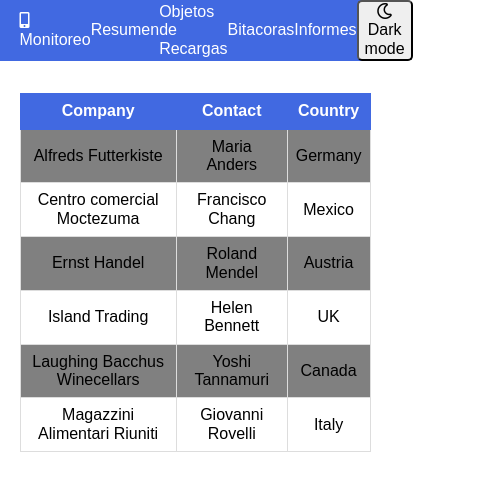
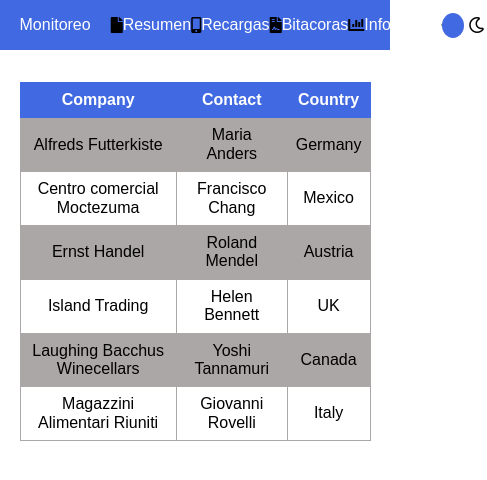
Before and after one commit to Mosquiscript/Pruebascodesandbox, a website built with Parcel: page index.html in a window 390 px wide. Shown: the whole page, 487 px wide, since content can reach past the window. Built offline with nearby package versions, Linux system fonts and the light colour scheme.

Commit message:
agrege modo nocturno a

```diff
--- a/index.html
+++ b/index.html
@@ -16,34 +16,42 @@
     <nav class="navbar">
       <div class="container navbar_content">
         <div class="logo_nombre_paguina">
-          <i class="fas fa-mobile-alt"></i>
           Monitoreo
         </div>
         <div class="btn_apartados">
+          <i class="fas fa-file"></i>
           <a class="a_navbar" href="src/objetos_recargas/objetos_recargas.html"
             >Resumen</a
           >
         </div>
         <div class="btn_apartados">
+          <i class="fas fa-mobile-alt"></i>
           <a class="a_navbar" href="src/objetos_recargas/objetos_recargas.html"
-            >Objetos de Recargas</a
+            >Recargas</a
           >
         </div>
         <div class="btn_apartados">
+          <i class="fas fa-file-contract"></i>
           <a class="a_navbar" href="src/objetos_recargas/objetos_recargas.html"
             >Bitacoras</a
           >
         </div>
+
         <div class="btn_apartados">
+          <i class="fas fa-chart-bar"></i>
           <a class="a_navbar" href="src/objetos_recargas/objetos_recargas.html"
             >Informes</a
           >
         </div>
 
-        <button class="btn_dark" id="button_mode">
-          <i class="far fa-moon"></i>
-          Dark mode
-        </button>
+        <div class="btn_apartados">
+          <input type="checkbox" name="" id="check_mode" />
+          <label class="label_mode" for="check_mode">
+            <i class="far fa-sun"></i>
+            <i class="far fa-moon"></i>
+            <div class="ball"></div>
+          </label>
+        </div>
       </div>
     </nav>
 
--- a/src/index/index.css
+++ b/src/index/index.css
@@ -1,5 +1,18 @@
 body {
   font-family: sans-serif;
+  --color-primari-bg: royalblue;
+  --color-secundary-bg: #aca7a7;
+  --color-text: white;
+}
+
+body.dark_mode {
+  font-family: sans-serif;
+  --color-primari-bg: #212e37;
+  --color-secundary-bg: #aca7a7;
+  --color-text: white;
+}
+.fa-tint {
+  color: blue;
 }
 
 .my-1 {
@@ -17,7 +30,7 @@ body {
 }
 
 .navbar {
-  background-color: royalblue;
+  background-color: var(--color-primari-bg);
 }
 
 .container {
@@ -45,16 +58,20 @@ body {
   width: 100px;
   display: flex;
   align-items: center;
-  justify-content: center;
+  justify-content: space-around;
   cursor: pointer;
 }
 
 .btn_apartados:hover {
-  background-color: rebeccapurple;
+  background-color: var(--color-secundary-bg);
 }
 
 .logo_nombre_paguina {
   color: white;
+  display: flex;
+  justify-content: center;
+  align-items: center;
+  margin-right: 20px;
 }
 
 table {
@@ -64,21 +81,50 @@ table {
 }
 
 th {
-  border: 1px solid royalblue;
-  background-color: royalblue;
+  border: 1px solid var(--color-primari-bg);
+  background-color: var(--color-primari-bg);
   color: white;
   text-align: left;
   padding: 8px;
   text-align: center;
 }
 td {
-  border: 1px solid #dddddd;
+  border: 1px solid var(--color-secundary-bg);
   text-align: left;
   padding: 8px;
   text-align: center;
 }
 
 tr:nth-child(even) {
-  background-color: grey;
+  background-color: var(--color-secundary-bg);
   text-align: center;
 }
+
+/* check_mode */
+
+.label_mode {
+  background-color: white;
+  border-radius: 20px;
+  width: 43px;
+  height: 25px;
+  display: flex;
+  justify-content: space-between;
+  align-items: center;
+  padding: 2px;
+}
+
+#check_mode {
+  opacity: 0;
+}
+
+.ball {
+  background-color: var(--color-primari-bg);
+  width: 22px;
+  height: 25px;
+  position: absolute;
+  border-radius: 50%;
+}
+
+#check_mode:checked + .label_mode .ball {
+  transform: translateX(21px);
+}
--- a/src/index/index.js
+++ b/src/index/index.js
@@ -1,5 +1,5 @@
-const button_mode = document.getElementById("button_mode");
+const button_mode = document.getElementById("check_mode");
 
 button_mode.addEventListener("click", () => {
-  alert("hola");
+  document.body.classList.toggle("dark_mode");
 });
```
